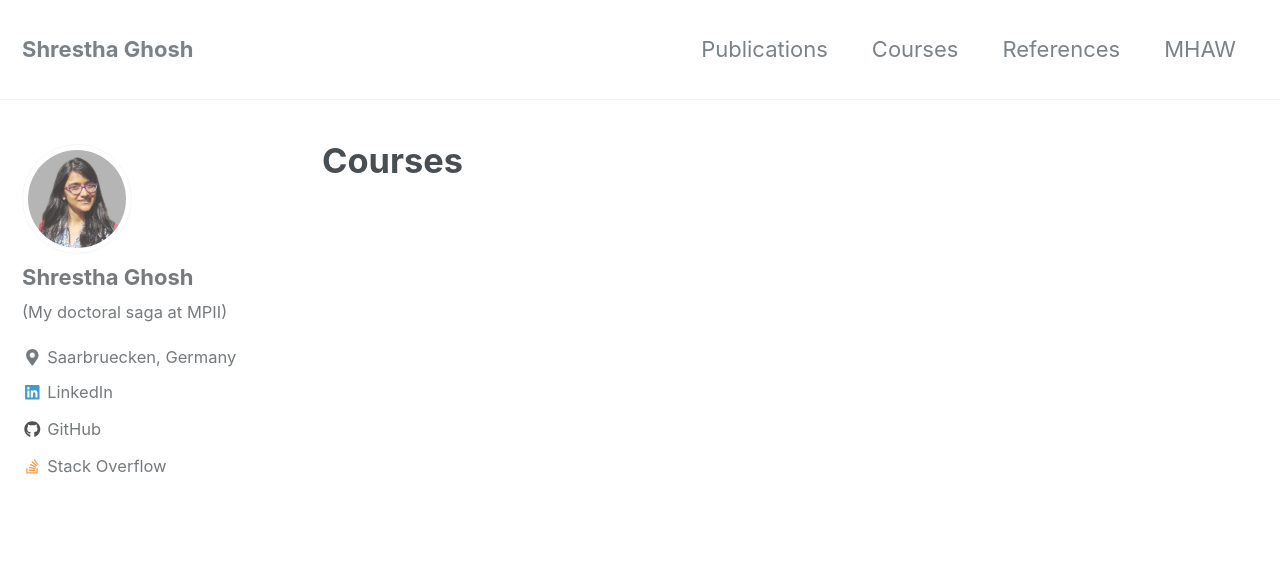
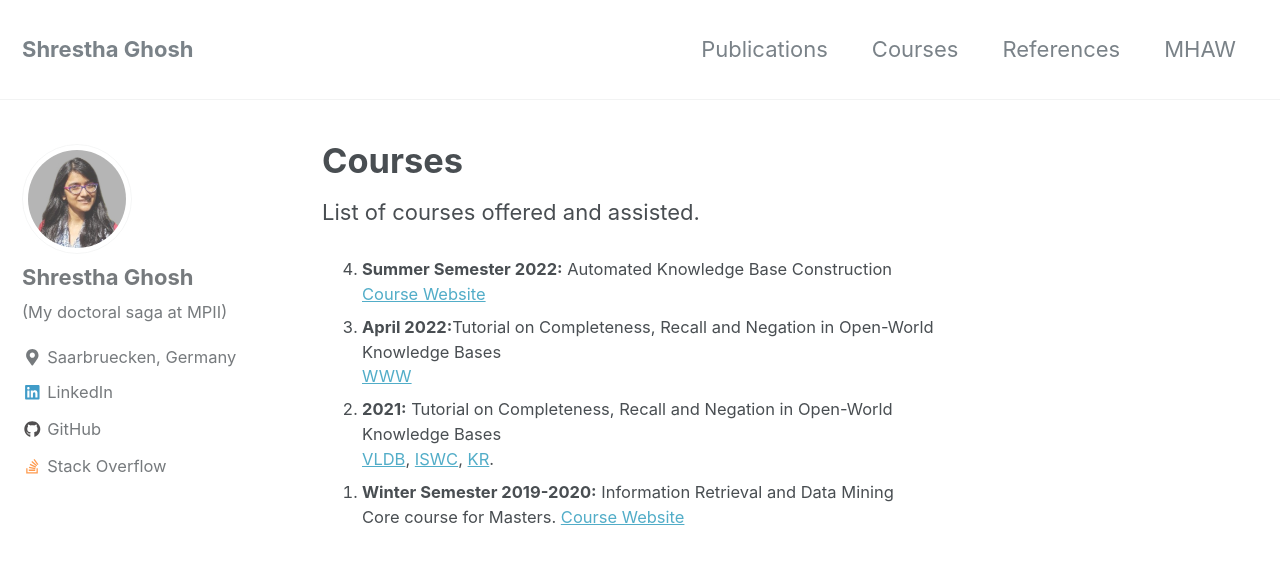
Before and after one commit to ghoshs/ghoshs.github.io, a Jekyll site: the page built from _pages/courses.md, in a window 1280 px wide and 900 px high. Shown: the top 564 px of the window. Built offline with Jekyll 4.4.1, drawn with Linux system fonts in a browser that asks for light colours; nearby versions of some CDN libraries.

Commit message:
update pages

```diff
--- a/_pages/courses.md
+++ b/_pages/courses.md
@@ -3,3 +3,21 @@ permalink: /courses/
 title: "Courses"
 author_profile: true
 ---
+
+List of courses offered and assisted.
+
+<ol reversed class="small">
+	<li><strong>Summer Semester 2022:</strong> Automated Knowledge Base Construction <br> <a href="https://www.mpi-inf.mpg.de/departments/databases-and-information-systems/teaching/ss2022/akbc">Course Website</a></li>
+	<li>
+		<strong>April 2022:</strong>Tutorial on Completeness, Recall and Negation in Open-World Knowledge Bases <br>
+		<a href="https://www2022.thewebconf.org/tutorials/">WWW</a>
+	</li>
+	<li>
+		<strong>2021:</strong> Tutorial on Completeness, Recall and Negation in Open-World Knowledge Bases <br>
+		<a href="https://vldb.org/2021/?program-schedule-tutorials">VLDB</a>, <a href="https://iswc2021.semanticweb.org/tutorial-schedule">ISWC</a>, <a href="https://kr2021.kbsg.rwth-aachen.de/static/program/4/">KR</a>.
+	</li>
+	<li>
+		<strong>Winter Semester 2019-2020:</strong> Information Retrieval and Data Mining <br>
+		Core course for Masters. <a href="https://www.mpi-inf.mpg.de/departments/databases-and-information-systems/teaching/ws1920/irdm19">Course Website</a>
+	</li>
+</ol>
```
Also changed, not shown: _pages/publications.md (+1 -1 lines).
